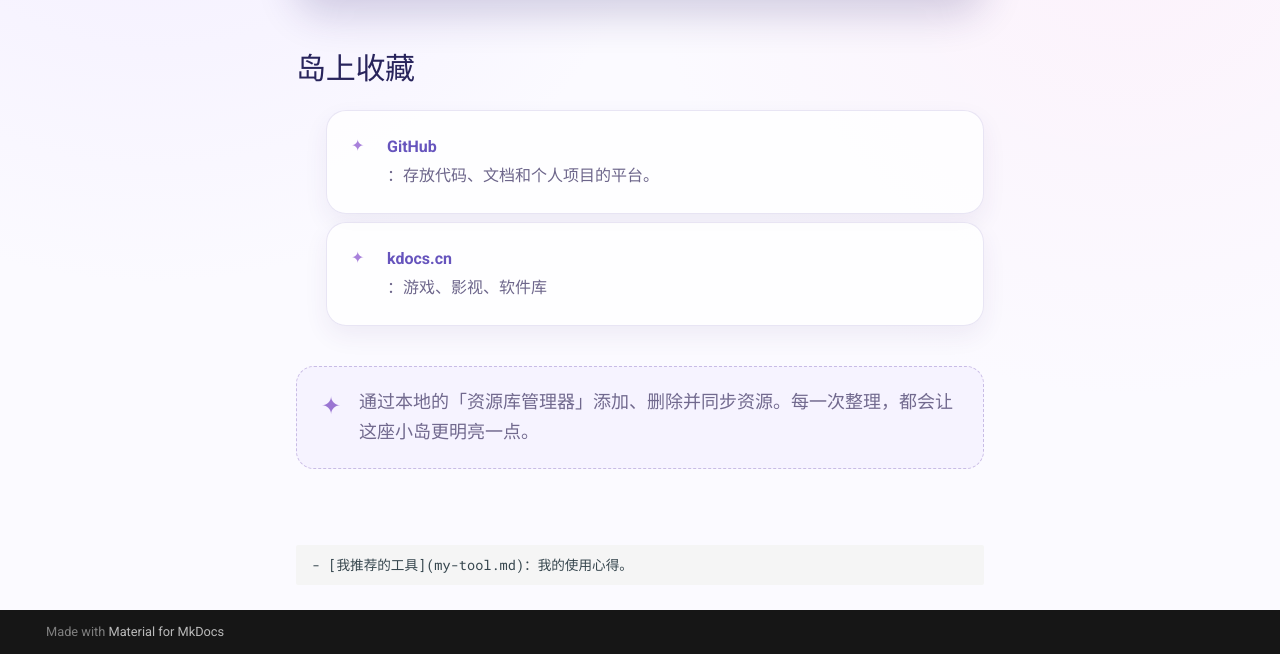
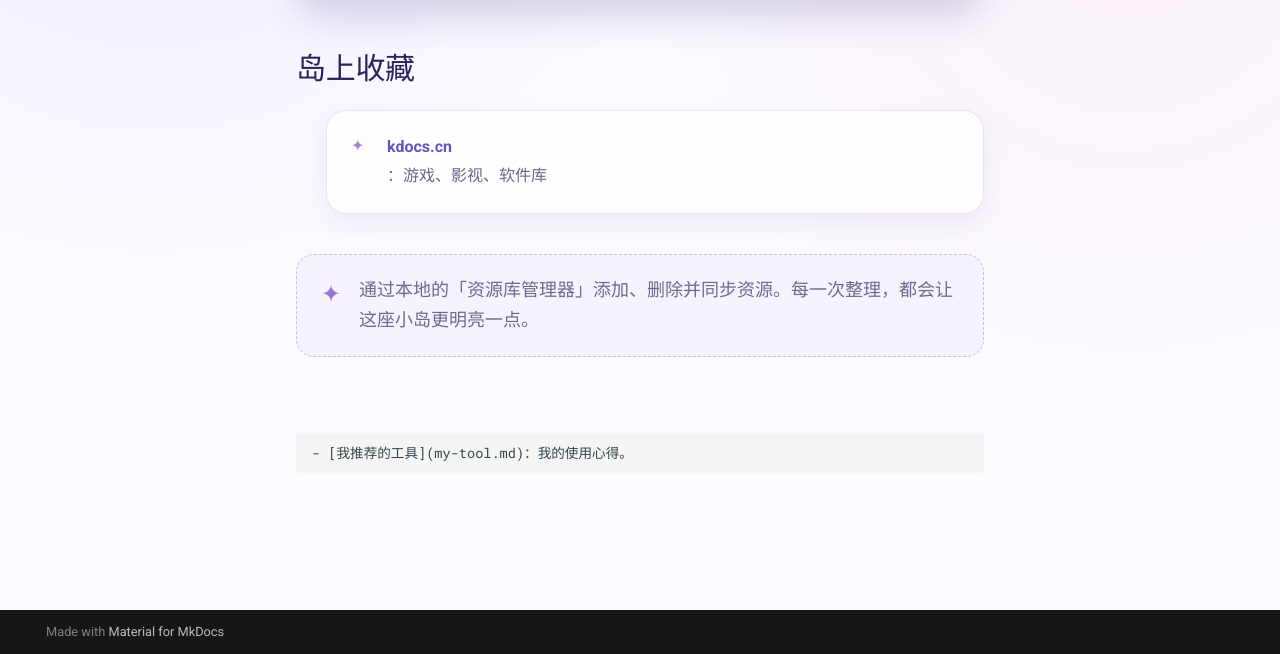
Before and after one commit to yybss149/yybss149.github.io, an MkDocs documentation site: the page built from docs/resources/index.md, in a window 1280 px wide and 1102 px high. Shown: the part 448-1102 px from the top of the window. Built offline with MkDocs 1.6.1 and Material for MkDocs 9.7.7, drawn with Linux system fonts in a browser that asks for light colours.

Commit message:
Update resource library

```diff
--- a/docs/resources/index.md
+++ b/docs/resources/index.md
@@ -12,7 +12,6 @@
 
 <!-- RESOURCE_MANAGER_START -->
 
-- [GitHub](https://github.com/)：存放代码、文档和个人项目的平台。
 - [kdocs.cn](https://www.kdocs.cn/l/cvddWLY5Dvef)：游戏、影视、软件库
 
 <!-- RESOURCE_MANAGER_END -->
```
